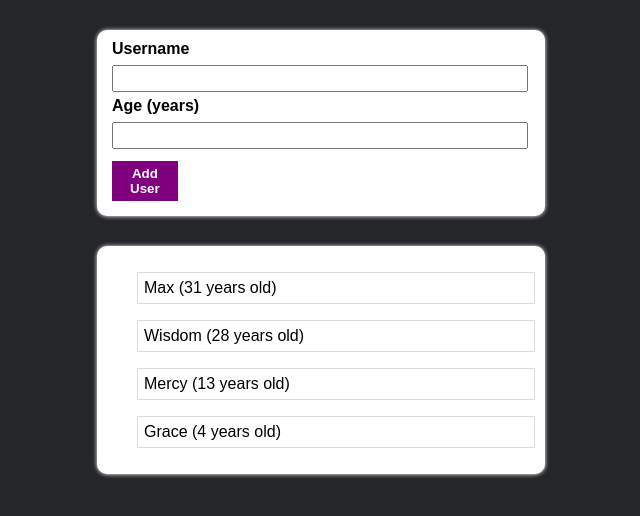
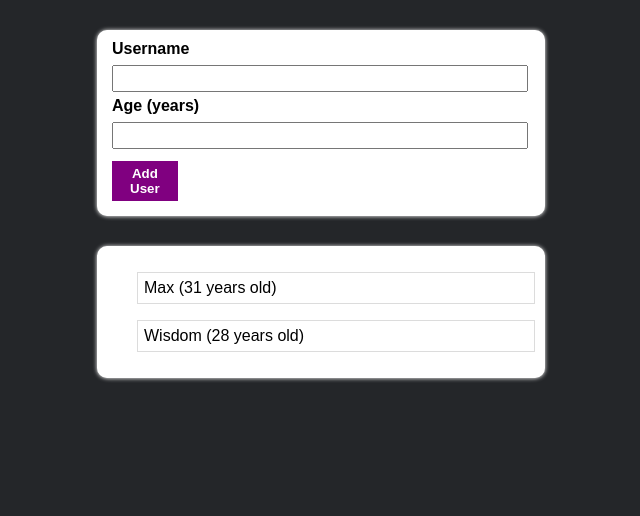
Before and after one commit to ogedengbewisdom/adding_user_reactApp, a React (Create React App) app: page / in a window 1280 px wide. Shown: the top 516 px of the page, without its empty margins (319-959 px from the left). Built offline with nearby package versions, Linux system fonts and the light colour scheme.

Commit message:
modified app file to take 2 dummy data and the new users

```diff
--- a/src/App.js
+++ b/src/App.js
@@ -1,20 +1,28 @@
-import React from 'react';
+import React, { useState } from 'react';
 import NewUser from './components/NewUser/NewUser';
 import UserBackground from './components/Users/UserBackground';
 
+
+const DUMMY_USERS = [
+  {id:"e23", name: "Max", age: 31},
+  {id:"t73", name: "Wisdom", age: 28},
+]
+
+
 function App() {
 
-  const users = [
-    {id:"e23", name: "Max", age: 31},
-    {id:"t73", name: "Wisdom", age: 28},
-    {id:"z56", name: "Mercy", age: 13},
-    {id:"y98", name: "Grace", age: 4}
-  ]
+  const [newProfile, setNewProfile] = useState(DUMMY_USERS)
+
+  const userProfile = (newOnes) => {
+      setNewProfile(prevUsers => {
+        return [newOnes, ...prevUsers]
+      })
+  }
   return (
     <div>
-      <NewUser />
+      <NewUser users={userProfile} />
       <UserBackground
-       item={users}
+       item={newProfile}
       />
     </div>
   );
```
